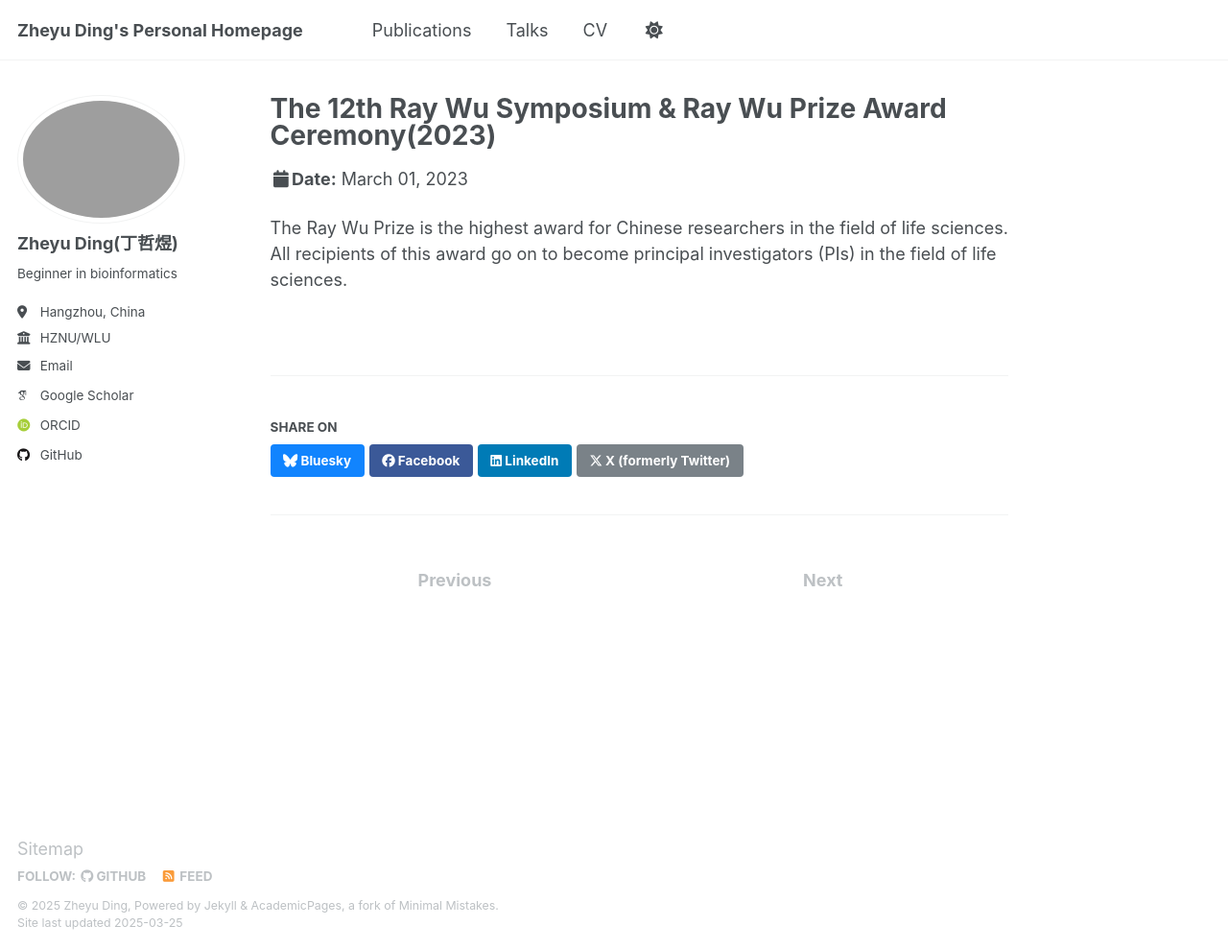
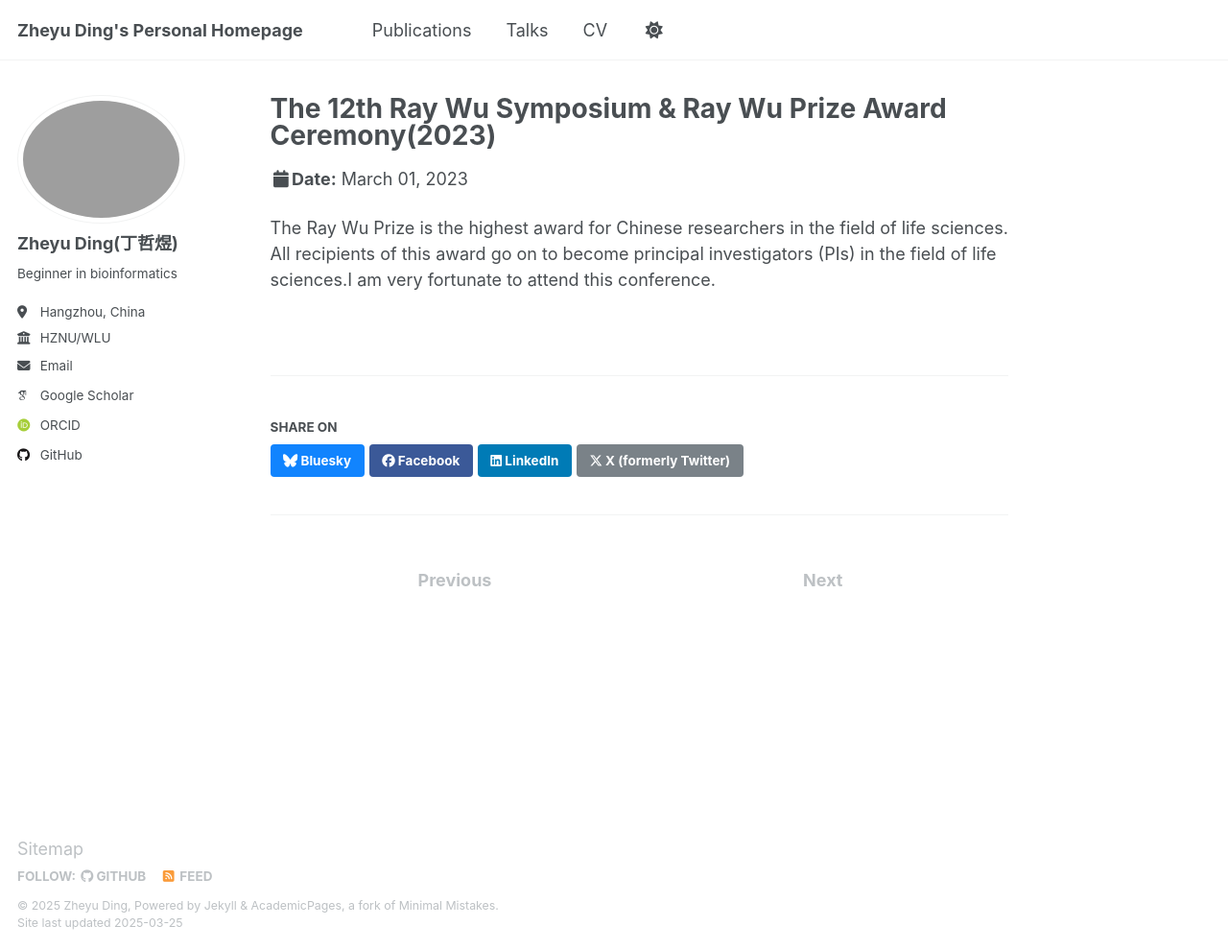
Before and after one commit to Zheyu-Ding/Zheyu-Ding.github.io, a Jekyll site: the page built from _talks/2023-07-08-RayWuPrize.md, in a window 1280 px wide and 990 px high. Shown: the whole window at 96% size. Built offline with Jekyll 4.4.1, drawn with Linux system fonts in a browser that asks for light colours; some web fonts are replaced.

Commit message:
Update 2023-07-08-RayWuPrize.md

```diff
--- a/_talks/2023-07-08-RayWuPrize.md
+++ b/_talks/2023-07-08-RayWuPrize.md
@@ -8,4 +8,4 @@ date: 2023-03-01
 location: "Hangzhou, Zhejiang, China"
 ---
 
-The Ray Wu Prize is the highest award for Chinese researchers in the field of life sciences. All recipients of this award go on to become principal investigators (PIs) in the field of life sciences.
+The Ray Wu Prize is the highest award for Chinese researchers in the field of life sciences. All recipients of this award go on to become principal investigators (PIs) in the field of life sciences.I am very fortunate to attend this conference.
```
